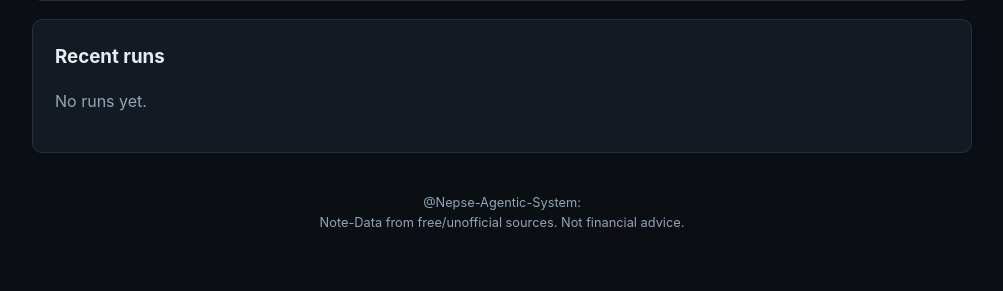
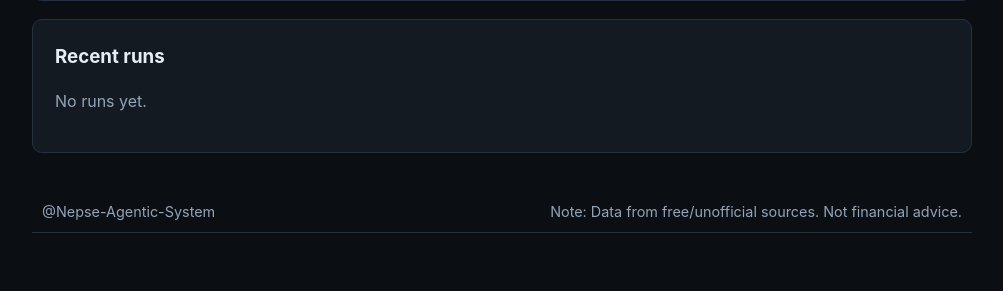
Before and after one commit to DhawaDong/Nepse_Agentic_System, a Flask app: page / in a window 1280 px wide. Shown: the part 416-707 px from the top of the page, without its empty margins (138-1141 px from the left). Run offline with Flask 3, Linux system fonts and the light colour scheme.

Commit message:
Update base.html

```diff
--- a/templates/base.html
+++ b/templates/base.html
@@ -95,7 +95,18 @@
     </nav>
   </header>
   {% block content %}{% endblock %}
-  <footer>@Nepse-Agentic-System: <br> Note-Data from free/unofficial sources. Not financial advice.</footer>
+  <footer>
+    <table style="width:100%;">
+        <tr>
+            <td style="text-align:left;">
+                @Nepse-Agentic-System
+            </td>
+            <td style="text-align:right;">
+                Note: Data from free/unofficial sources. Not financial advice.
+            </td>
+        </tr>
+    </table>
+</footer>
 </div>
 <script src="https://cdnjs.cloudflare.com/ajax/libs/Chart.js/4.4.4/chart.umd.min.js"></script>
 {% block scripts %}{% endblock %}
```
